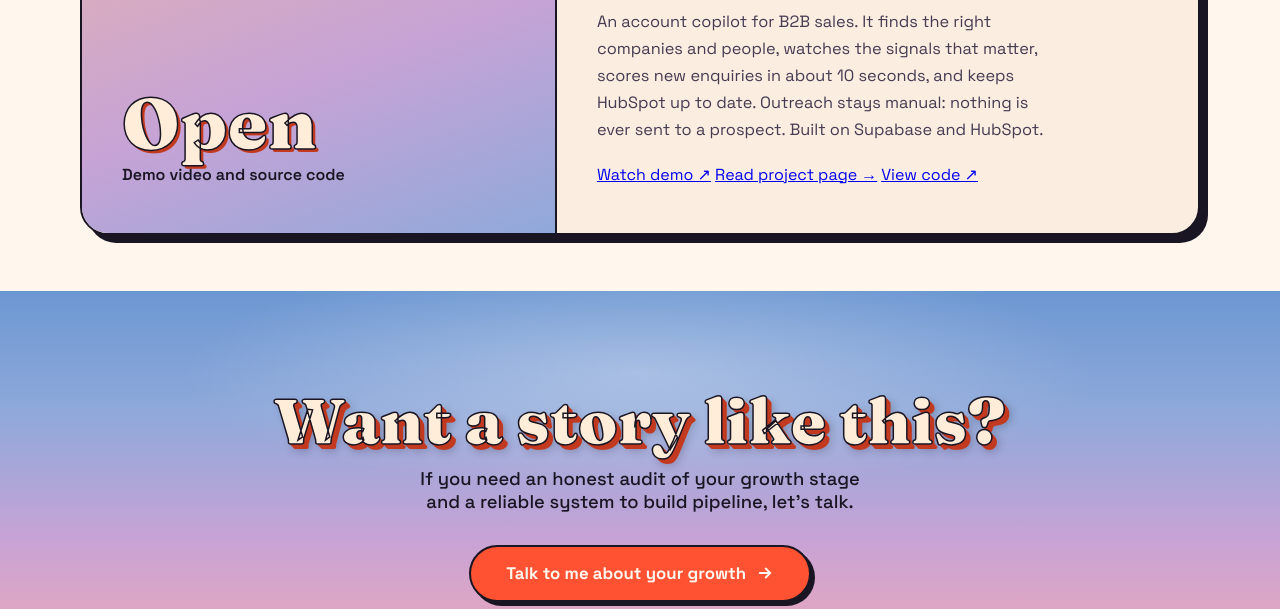
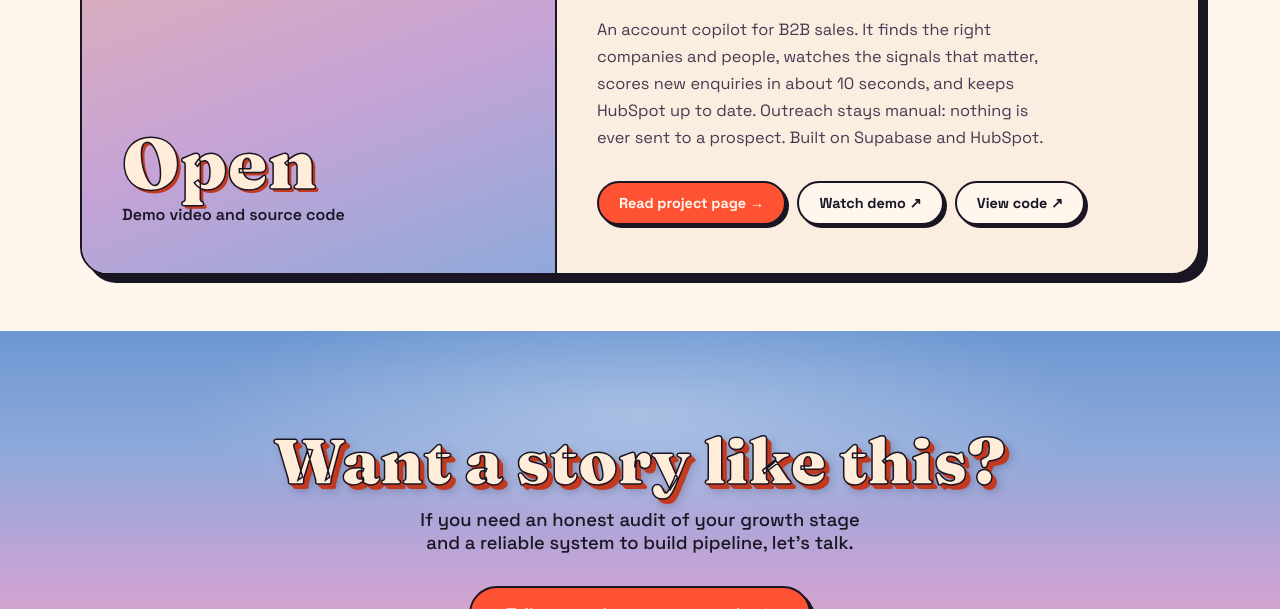
Before and after one commit to rudrat04/first-word, a website: page case-studies.html in a window 1280 px wide. Shown: the part 1595-2204 px from the top of the page. Drawn offline with Linux system fonts and the light colour scheme.

Commit message:
Point f1rstword code link to showcase repo and restyle project buttons
Co-Authored-By: Claude Sonnet 5.5 <noreply@anthropic.com>

```diff
--- a/case-studies.html
+++ b/case-studies.html
@@ -795,6 +795,25 @@
       .quick-facts span { font-size: 0.74rem; padding: 0.25rem 0.7rem; }
       .quick-facts span:nth-child(2) { display: none; }
     }
+
+    /* ---------- F1RSTWORD CARD BUTTONS ---------- */
+    .case-banner.f1 { cursor: default; margin-top: 1.5rem; }
+    .case-banner.f1:hover { transform: none; box-shadow: 6px 6px 0 var(--ink); }
+    .f1-logo { padding: 0; }
+    .f1-logo img { display: block; height: 46px; width: auto; }
+    .f1-links { display: flex; flex-wrap: wrap; gap: 0.7rem; margin-top: 0.6rem; }
+    .f1-links .svc-btn {
+      display: inline-flex; align-items: center; justify-content: center; gap: 0.4rem;
+      min-height: 44px; padding: 0.6rem 1.25rem; margin: 0; width: auto;
+      font-family: 'Space Grotesk', sans-serif; font-size: 0.9rem; font-weight: 700; text-decoration: none;
+      color: var(--ink); background: var(--cream); border: 2px solid var(--ink); border-radius: 999px;
+      box-shadow: 3px 3px 0 var(--ink); transition: transform 0.15s ease, box-shadow 0.15s ease, background 0.15s ease, color 0.15s ease;
+    }
+    .f1-links .svc-btn:hover { transform: translate(-2px, -2px); box-shadow: 5px 5px 0 var(--ink); background: #FFFDF9; color: var(--ink); }
+    .f1-links .svc-btn:active { transform: translate(1px, 1px); box-shadow: 1px 1px 0 var(--ink); }
+    .f1-links .svc-btn.primary { background: var(--coral); color: var(--cream); }
+    .f1-links .svc-btn.primary:hover { background: var(--coral-dark); color: var(--cream); }
+    @media (max-width: 520px) { .f1-links .svc-btn { flex: 1 1 100%; } }
   </style>
 </head>
 
@@ -888,9 +907,9 @@
           <h3>f1rstword: know who to contact, and when</h3>
           <p>An account copilot for B2B sales. It finds the right companies and people, watches the signals that matter, scores new enquiries in about 10 seconds, and keeps HubSpot up to date. Outreach stays manual: nothing is ever sent to a prospect. Built on Supabase and HubSpot.</p>
           <div class="f1-links">
+            <a href="/f1rstword" class="svc-btn primary">Read project page →</a>
             <a href="https://drive.google.com/file/d/1fCdeYLq3ycv3fBa9GLvGw3EUB2y1EGOr/view?usp=sharing" target="_blank" rel="noopener" class="svc-btn">Watch demo ↗</a>
-            <a href="/f1rstword" class="svc-btn">Read project page →</a>
-            <a href="https://github.com/rudrat04/gtm-copilot" target="_blank" rel="noopener" class="svc-btn">View code ↗</a>
+            <a href="https://github.com/rudrat04/f1rstword-showcase" target="_blank" rel="noopener" class="svc-btn">View code ↗</a>
           </div>
         </div>
       </div>
```
Also changed, not shown: f1rstword.html (+2 -2 lines), index.html (+21 -2 lines), 1 other file.
